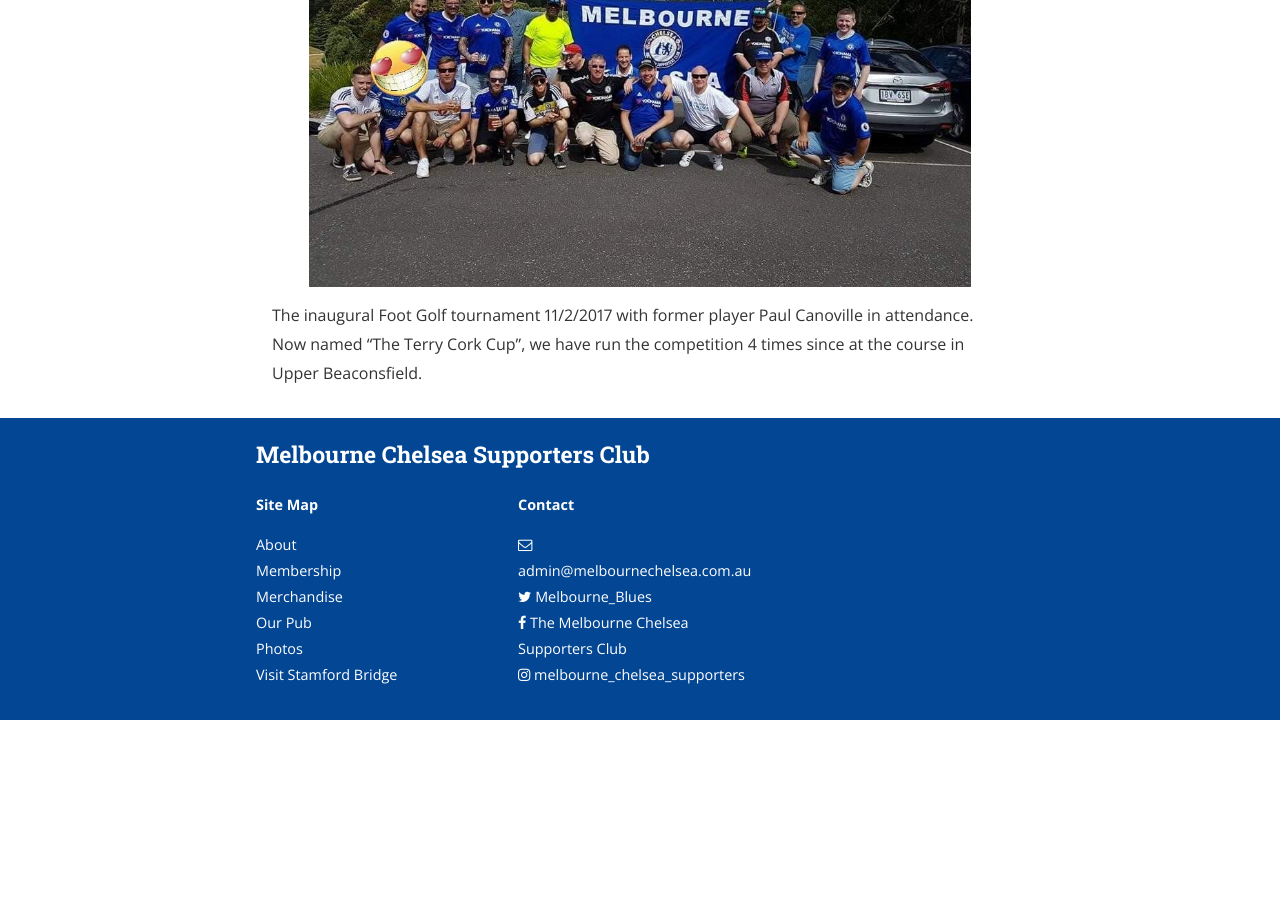
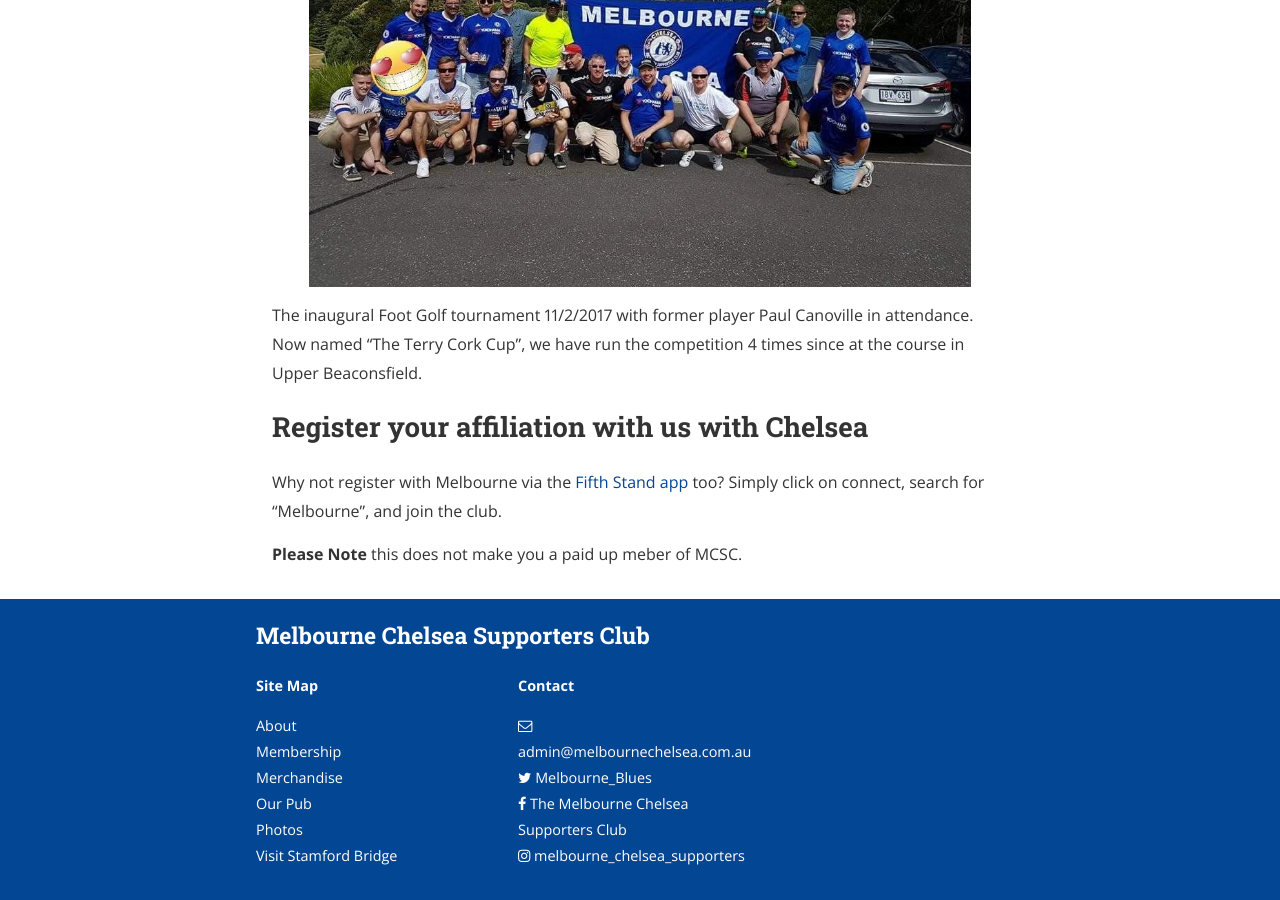
Before and after one commit to Foxh0und/MCSC, a Jekyll site: the page built from membership.md, in a window 1280 px wide and 900 px high, scrolled down 2125 px. Built offline with Jekyll 4.4.1, drawn with Linux system fonts in a browser that asks for light colours; nearby versions of some CDN libraries; before the commit the page ends 2845 px from its top, so only the background shows below that.

Commit message:
Add Affiliation

```diff
--- a/membership.md
+++ b/membership.md
@@ -38,3 +38,9 @@ Every season we like to run events for our members, so please come along and che
 ![terrycorkcup](/assets/membershipcomp.jpg)
 
 The inaugural Foot Golf tournament 11/2/2017 with former player Paul Canoville in attendance. Now named "The Terry Cork Cup", we have run the competition 4 times since at the course in Upper Beaconsfield.
+
+
+## Register your affiliation with us with Chelsea
+Why not register with Melbourne via the [Fifth Stand app](https://apps.apple.com/au/app/chelsea-fc-the-5th-stand/id1353142218) too? Simply click on connect, search for "Melbourne", and join the club.
+
+**Please Note** this does not make you a paid up meber of MCSC.
```
